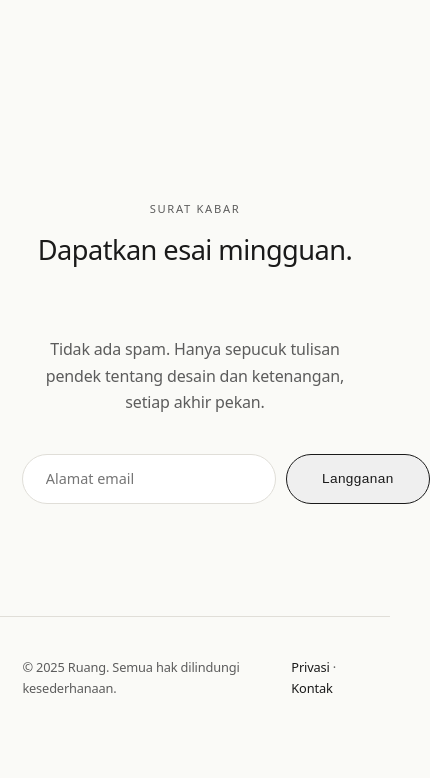
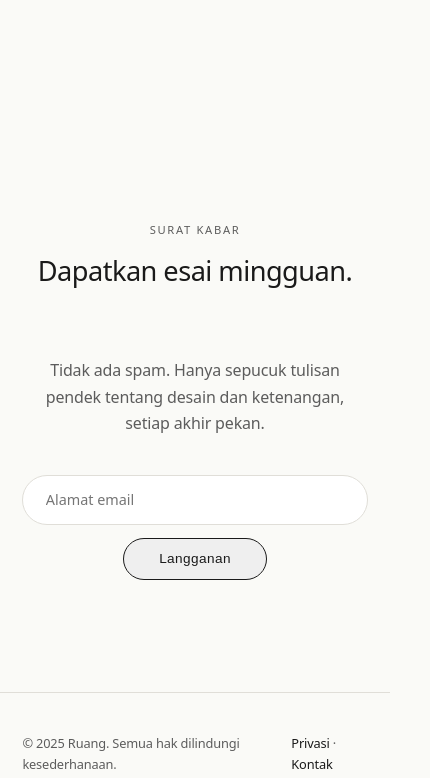
Before and after one commit to sekelebats/miniblog-obs39, a plain HTML site: page index.html in a window 390 px wide. Shown: the part 3957-4735 px from the top of the page, 430 px wide, since content can reach past the window. Before the commit the page ends 4696 px from the top, so only its background shows below. Drawn offline with Linux system fonts and the light colour scheme; a web font is replaced by a local one.

Commit message:
Update index.html

```diff
--- a/index.html
+++ b/index.html
@@ -4,12 +4,9 @@
     <meta charset="UTF-8" />
     <meta name="viewport" content="width=device-width, initial-scale=1.0" />
     <title>Ruang | Jurnal Minimal</title>
-
-    <!-- Geist Sans: ringan, bersih, modern -->
     <link rel="preconnect" href="https://api.fontsource.org" />
     <link href="https://api.fontsource.org/v2/fonts/geist-sans/latin-300-normal.css" rel="stylesheet" />
     <link href="https://api.fontsource.org/v2/fonts/geist-sans/latin-400-normal.css" rel="stylesheet" />
-
     <style>
         :root {
             --paper: #fafaf7;
@@ -54,13 +51,14 @@
             transition: background var(--ease), color var(--ease);
             -webkit-font-smoothing: antialiased;
             -moz-osx-font-smoothing: grayscale;
+            overflow-x: hidden;
         }
 
-        /* Container bernafas */
         .container {
             max-width: 1120px;
             margin: 0 auto;
             padding: 0 2.5rem;
+            width: 100%;
         }
 
         @media (max-width: 640px) {
@@ -69,7 +67,7 @@
             }
         }
 
-        /* ── Navigasi ──────────────────────── */
+        /* Navigasi */
         .nav {
             position: fixed;
             inset: 0 0 auto 0;
@@ -127,7 +125,6 @@
             border-bottom-color: var(--ink);
         }
 
-        /* Theme toggle */
         .theme-btn {
             background: none;
             border: 1px solid var(--line);
@@ -149,7 +146,6 @@
             border-color: var(--ink-light);
         }
 
-        /* Hamburger */
         .hamburger {
             display: none;
             flex-direction: column;
@@ -201,7 +197,7 @@
             }
         }
 
-        /* ── Hero ──────────────────────────── */
+        /* Hero */
         .hero {
             min-height: 100vh;
             display: flex;
@@ -211,6 +207,7 @@
 
         .hero-content {
             max-width: 680px;
+            width: 100%;
         }
 
         .hero-eyebrow {
@@ -262,7 +259,6 @@
             color: var(--paper);
         }
 
-        /* ── Section ───────────────────────── */
         section {
             padding: 7rem 0;
         }
@@ -286,7 +282,6 @@
             letter-spacing: -0.02em;
         }
 
-        /* Grid 2 kolom */
         .grid {
             display: grid;
             grid-template-columns: repeat(2, 1fr);
@@ -300,7 +295,6 @@
             }
         }
 
-        /* Card */
         .card {
             display: block;
             text-decoration: none;
@@ -369,18 +363,47 @@
             line-height: 1.6;
         }
 
-        /* ── Animasi ───────────────────────── */
-        .fade {
-            opacity: 0;
-            transform: translateY(18px);
-            transition: opacity 0.7s ease, transform 0.7s ease;
+        /* Tentang */
+        .about-grid {
+            display: grid;
+            grid-template-columns: 1fr 1fr;
+            gap: 3rem;
+            align-items: center;
         }
-        .fade.in {
-            opacity: 1;
-            transform: translateY(0);
+        @media (max-width: 640px) {
+            .about-grid {
+                grid-template-columns: 1fr !important;
+                gap: 2rem !important;
+            }
         }
 
-        /* ── Footer ────────────────────────── */
+        /* Kontak */
+        .contact-form {
+            display: flex;
+            flex-wrap: wrap;
+            gap: 0.8rem;
+            max-width: 100%;
+            width: 100%;
+            margin: 0 auto;
+            justify-content: center;
+        }
+        .contact-form input {
+            flex: 1 1 240px;
+            padding: 0.9rem 1.4rem;
+            border: 1px solid var(--line);
+            background: var(--white);
+            color: var(--ink);
+            font-family: var(--font);
+            font-size: 0.9rem;
+            border-radius: 100px;
+            outline: none;
+            max-width: 100%;
+        }
+        .contact-form .btn {
+            flex: 0 0 auto;
+        }
+
+        /* Footer */
         footer {
             padding: 2.5rem 0;
             font-size: 0.8rem;
@@ -399,10 +422,26 @@
         footer a:hover {
             text-decoration: underline;
         }
+
+        /* Animasi */
+        .fade {
+            opacity: 0;
+            transform: translateY(18px);
+            transition: opacity 0.7s ease, transform 0.7s ease;
+        }
+        .fade.in {
+            opacity: 1;
+            transform: translateY(0);
+        }
+
+        /* Cegah overflow */
+        img, svg, video, canvas, audio, iframe, embed, object {
+            max-width: 100%;
+            height: auto;
+        }
     </style>
 </head>
 <body>
-    <!-- Navigasi -->
     <nav class="nav" id="nav">
         <div class="container">
             <a href="#" class="nav-logo">Ruang<span>.</span></a>
@@ -419,7 +458,6 @@
         </div>
     </nav>
 
-    <!-- Hero -->
     <section class="hero" id="home">
         <div class="container">
             <div class="hero-content fade">
@@ -431,7 +469,6 @@
         </div>
     </section>
 
-    <!-- Karya: Card 1 & 2 -->
     <section id="karya">
         <div class="container">
             <div class="section-head fade">
@@ -439,7 +476,6 @@
                 <h2>Proyek & tulisan</h2>
             </div>
             <div class="grid">
-                <!-- Card 1 -->
                 <a href="#" class="card fade">
                     <div class="card-visual"><div class="card-visual-inner"></div></div>
                     <div class="card-body">
@@ -448,7 +484,6 @@
                         <p>Bagaimana bukaan kecil menciptakan pengalaman ruang yang tak terduga.</p>
                     </div>
                 </a>
-                <!-- Card 2 -->
                 <a href="#" class="card fade">
                     <div class="card-visual"><div class="card-visual-inner"></div></div>
                     <div class="card-body">
@@ -457,8 +492,6 @@
                         <p>Desain yang melebur ke dalam keseharian tanpa kehilangan karakternya.</p>
                     </div>
                 </a>
-
-                <!-- Card 3 -->
                 <a href="#" class="card fade">
                     <div class="card-visual"><div class="card-visual-inner"></div></div>
                     <div class="card-body">
@@ -467,7 +500,6 @@
                         <p>Ketika huruf memiliki ruang untuk berdiri sendiri, pesan menjadi lebih jelas.</p>
                     </div>
                 </a>
-                <!-- Card 4 -->
                 <a href="#" class="card fade">
                     <div class="card-visual"><div class="card-visual-inner"></div></div>
                     <div class="card-body">
@@ -480,9 +512,8 @@
         </div>
     </section>
 
-    <!-- Tentang -->
     <section id="tentang">
-        <div class="container" style="display:grid; grid-template-columns:1fr 1fr; gap:3rem; align-items:center;">
+        <div class="container about-grid">
             <div class="fade">
                 <div class="section-head" style="margin-bottom:1.5rem;">
                     <div class="tag">Pegangan</div>
@@ -505,7 +536,6 @@
         </div>
     </section>
 
-    <!-- Kontak -->
     <section id="kontak">
         <div class="container" style="max-width:600px; text-align:center;">
             <div class="section-head fade">
@@ -515,15 +545,13 @@
             <p class="fade" style="color:var(--ink-light); margin-bottom:2.4rem;">
                 Tidak ada spam. Hanya sepucuk tulisan pendek tentang desain dan ketenangan, setiap akhir pekan.
             </p>
-            <form class="fade" style="display:flex; gap:0.6rem; max-width:420px; margin:0 auto;" onsubmit="event.preventDefault(); alert('Terima kasih telah bergabung.');">
-                <input type="email" placeholder="Alamat email" required
-                    style="flex:1; padding:0.9rem 1.4rem; border:1px solid var(--line); background:var(--white); color:var(--ink); font-family:var(--font); font-size:0.9rem; border-radius:100px; outline:none;">
+            <form class="contact-form fade" onsubmit="event.preventDefault(); alert('Terima kasih telah bergabung.');">
+                <input type="email" placeholder="Alamat email" required>
                 <button type="submit" class="btn">Langganan</button>
             </form>
         </div>
     </section>
 
-    <!-- Footer -->
     <footer>
         <div class="container" style="display:flex; justify-content:space-between; width:100%;">
             <span>&copy; 2025 Ruang. Semua hak dilindungi kesederhanaan.</span>
@@ -531,7 +559,6 @@
         </div>
     </footer>
 
-    <!-- JavaScript -->
     <script>
         (function () {
             const nav = document.getElementById('nav');
@@ -540,16 +567,27 @@
             const themeToggle = document.getElementById('themeToggle');
             const body = document.body;
 
-            // Dark mode
-            if (localStorage.getItem('theme') === 'dark') {
+            // Dark mode toggle
+            const currentTheme = localStorage.getItem('theme');
+            if (currentTheme === 'dark') {
                 body.setAttribute('data-theme', 'dark');
                 themeToggle.textContent = '☾';
+            } else {
+                body.removeAttribute('data-theme');
+                themeToggle.textContent = '☀';
             }
+
             themeToggle.addEventListener('click', () => {
                 const isDark = body.hasAttribute('data-theme');
-                body.toggleAttribute('data-theme');
-                localStorage.setItem('theme', isDark ? 'light' : 'dark');
-                themeToggle.textContent = isDark ? '☀' : '☾';
+                if (isDark) {
+                    body.removeAttribute('data-theme');
+                    localStorage.setItem('theme', 'light');
+                    themeToggle.textContent = '☀';
+                } else {
+                    body.setAttribute('data-theme', 'dark');
+                    localStorage.setItem('theme', 'dark');
+                    themeToggle.textContent = '☾';
+                }
             });
 
             // Navbar scroll
@@ -569,9 +607,13 @@
                 });
             });
 
-            // Fade-in observer
+            // Fade-in animation
             const observer = new IntersectionObserver(entries => {
-                entries.forEach(e => { if (e.isIntersecting) e.target.classList.add('in'); });
+                entries.forEach(entry => {
+                    if (entry.isIntersecting) {
+                        entry.target.classList.add('in');
+                    }
+                });
             }, { threshold: 0.15 });
             document.querySelectorAll('.fade').forEach(el => observer.observe(el));
         })();
```
